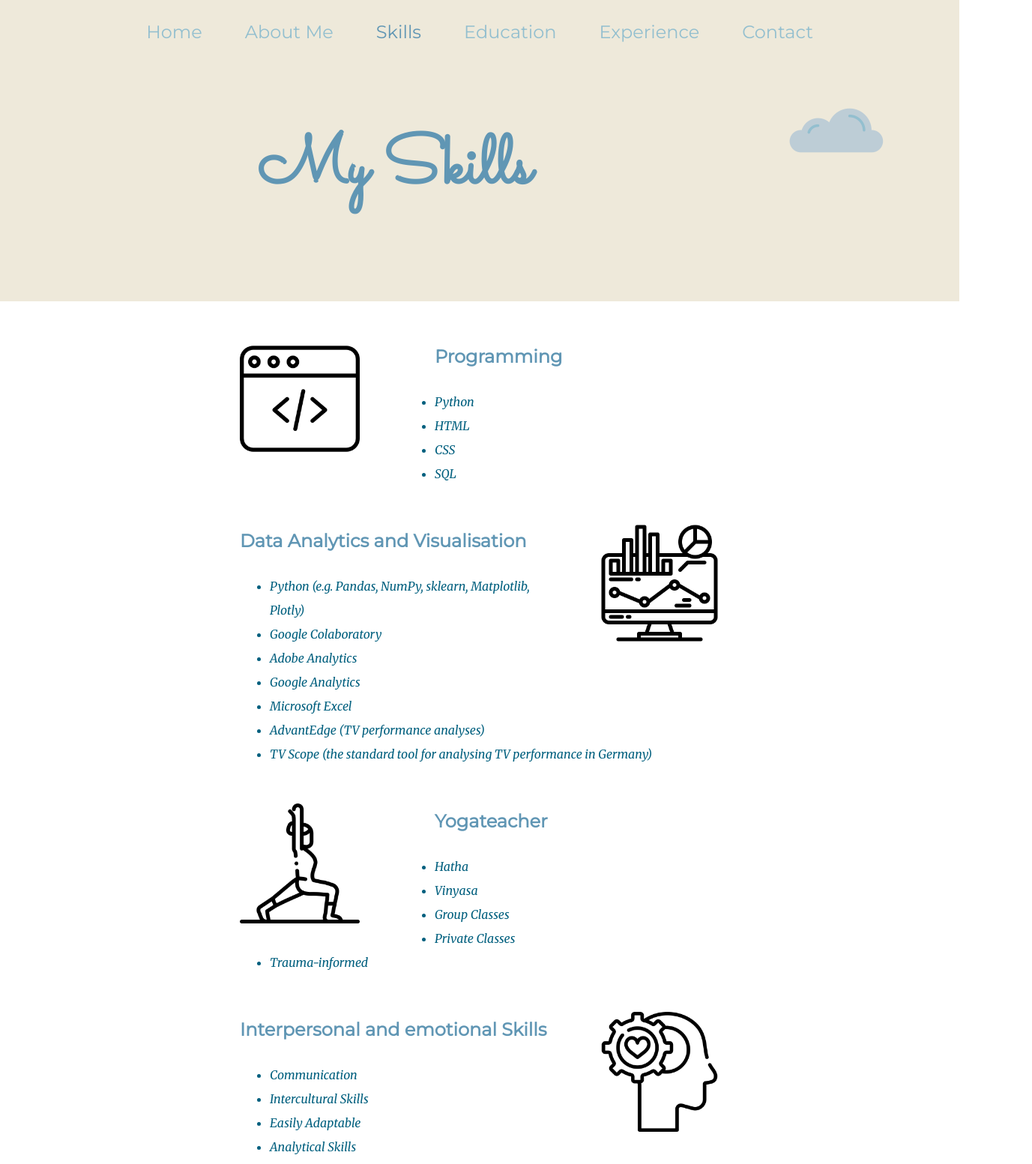
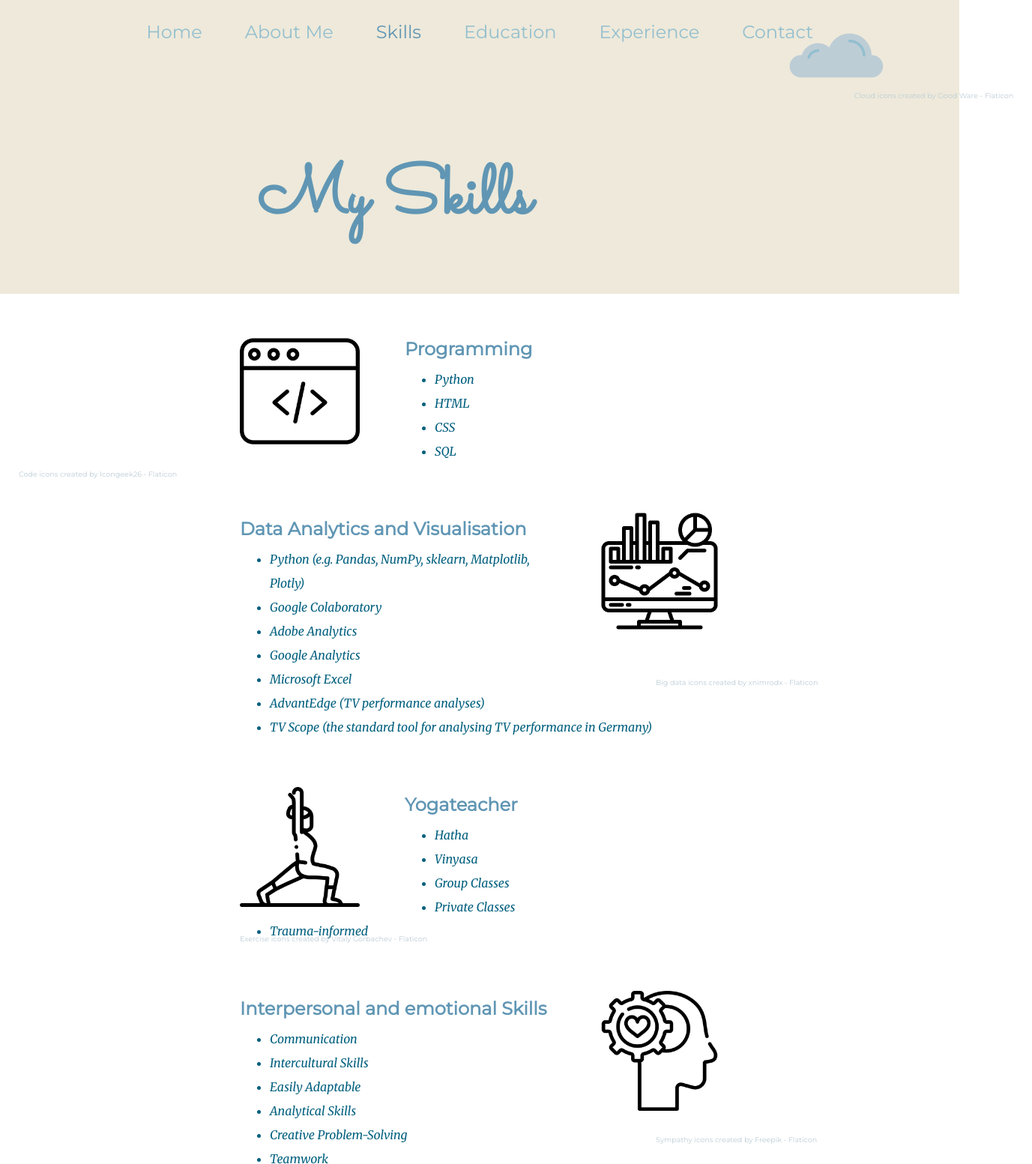
Before and after one commit to lauraporsch/ResumeWebsite, a plain HTML site: page skills.html in a window 1280 px wide. Shown: the top 1553 px of the page at 75% size, 1377 px wide, since content can reach past the window. Drawn offline with Linux system fonts and the light colour scheme.

Commit message:
added attributions to icons

```diff
--- a/css/styles.css
+++ b/css/styles.css
@@ -8,7 +8,7 @@ body{
 
 a{
   color: #93BFCF;
-  font-family: "Montserrat", cursive;
+  font-family: "Montserrat", sans-serif;
   font-size: 0.75em;
   margin: 10px 25px;
   text-decoration: none;
@@ -28,15 +28,16 @@ h1 {
 
 h2 {
   color: #6096B4;
-  font-family: "Montserrat", cursive;
+  font-family: "Montserrat", sans-serif;
   font-size: 1.5rem;
   font-weight: bold;
   margin-top: 0;
+  margin-bottom:0;
 }
 
 h3 {
   color: #93BFCF;
-  font-family: "Montserrat", cursive;
+  font-family: "Montserrat", sans-serif;
   font-weight: lighter;
   font-size: 1.5rem;
   line-height: 0.5;
@@ -44,7 +45,7 @@ h3 {
 
 h4 {
   color: #93BFCF;
-  font-family: "Montserrat", cursive;
+  font-family: "Montserrat", sans-serif;
   font-weight: lighter;
   font-size: 1.0rem;
   line-height: 0.5;
@@ -66,8 +67,17 @@ p{
   width: 60%;
 }
 
+ul{
+  margin-top: 0;
+  margin-bottom: 0;
+}
+
 
 /* top section */
+.image-container{
+  position: relative;
+  text-align: center;
+}
 .greeting{
   margin: 0 auto  50px auto;
   position: relative;
@@ -87,12 +97,14 @@ p{
 .top-cloud{
   float: right;
   margin-right: 100px;
+  position: relative;
+  bottom: 100px;
   width: 10%
 }
 .top-container{
   background-color: #EEE9DA;
   padding-top: 20px;
-  padding-bottom: 110px;
+  padding-bottom: 60px;
 }
 .topnav{
   background-color: #EEE9DA;
@@ -121,6 +133,33 @@ p{
 .footer-link{
   margin-left: 100px;
 }
+.attribution{
+  color: #BDCDD6;
+  font-family: "Montserrat", sans-serif;
+  font-size: 0.6rem;
+}
+.attribution-divider-cloud{
+  position: relative;
+  right: 680px;
+  bottom: 20px;
+}
+
+.attribution-mountain{
+  position: absolute;
+  left: 110px;
+  top: 390px;
+}
+.attribution-top-cloud{
+  position: relative;
+  bottom: 10px;
+  left: 720px;
+}
+.attribution-top-cloud-index{
+  position: relative;
+  left: 750px;
+  top: 5px;
+}
+
 
 /* about me section */
 .profile-picture{
@@ -150,6 +189,7 @@ p{
 }
 .middle-container{
   text-align: left;
+  margin-top: 50px;
 }
 
 /* contact section */
@@ -187,7 +227,30 @@ p{
 }
 
 /* skills */
-
+.attribution-icon-code{
+  position: relative;
+  right: 320px;
+  bottom: 25px;
+}
+.attribution-icon-data{
+  position: relative;
+  left: 530px;
+  bottom: 115px;
+}
+.attribution-icon-interpersonal{
+  position: relative;
+  left: 530px;
+  bottom: 145px;
+}
+.attribution-icon-yoga{
+  position: relative;
+  bottom: 45px;
+  right: 25px;
+}
+.heading-right{
+  position: relative;
+  right: 40px;
+}
 .skill-icon-right{
   float: right;
   margin-bottom: 10px;
@@ -196,12 +259,11 @@ p{
 }
 .skill-icon-left{
   float: left;
-  margin-bottom: 10px;
   margin-right: 100px;
   width: 25%;
 }
 .skill-row{
-  margin: 50px auto  50px auto;
+  margin: 0px auto  0px auto;
   line-height: 2;
   width: 50%;
 }
--- a/skills.html
+++ b/skills.html
@@ -21,21 +21,29 @@
         <a href="experience.html">Experience</a>
         <a href="index.html#contact">Contact</a>
       </div>
+      <div class="heading">
         <img class="top-cloud" src="images/cloud.png" alt="cloud-img">
+        <span class="attribution-top-cloud">
+            <a href="https://www.flaticon.com/free-icons/cloud" title="cloud icons" class="attribution">Cloud icons created by Good Ware - Flaticon</a>
+        </span>
         <h1>My Skills</h1>
+      </div>
     </div>
 
     <div class="middle-container">
 
       <div class="skill-row">
         <img class="skill-icon-left" src="images/web-programming.png" alt="icon programming">
-        <h2>Programming</h2>
+        <h2 class="heading-right">Programming</h2>
         <ul class="small-text">
           <li> Python </li>
           <li> HTML </li>
           <li> CSS </li>
           <li> SQL </li>
         </ul>
+        <span class="attribution-icon-code">
+          <a href="https://www.flaticon.com/free-icons/code" title="code icons" class="attribution">Code icons created by Icongeek26 - Flaticon</a>
+        </span>
       </div>
 
       <div class="skill-row">
@@ -50,11 +58,14 @@
             <li> AdvantEdge (TV performance analyses) </li>
             <li> TV Scope (the standard tool for analysing TV performance in Germany) </li>
           </ul>
+          <span class="attribution-icon-data">
+            <a href="https://www.flaticon.com/free-icons/big-data" title="big data icons" class="attribution">Big data icons created by xnimrodx - Flaticon</a>
+          </span>
       </div>
 
       <div class="skill-row">
         <img class="skill-icon-left" src="images/yoga.png" alt="icon yoga">
-        <h2>Yogateacher</h2>
+        <h2 class="heading-right">Yogateacher</h2>
         <ul class="small-text">
           <li> Hatha </li>
           <li> Vinyasa</li>
@@ -62,6 +73,9 @@
           <li> Private Classes </li>
           <li> Trauma-informed </li>
         </ul>
+        <span class="attribution-icon-yoga">
+          <a href="https://www.flaticon.com/free-icons/exercise" title="exercise icons" class="attribution">Exercise icons created by Vitaly Gorbachev - Flaticon</a>
+        </span>
       </div>
 
       <div class="skill-row">
@@ -77,6 +91,9 @@
             <li> Social and Professional Responsibility </li>
             <li> Curiosity </li>
           </ul>
+          <span class="attribution-icon-interpersonal">
+            <a href="https://www.flaticon.com/free-icons/sympathy" title="sympathy icons" class="attribution">Sympathy icons created by Freepik - Flaticon</a>
+          </span>
       </div>
     </div>
 
```
Also changed, not shown: education.html (+7 -2 lines), experience.html (+7 -2 lines), index.html (+13 -2 lines). Lines whose indentation alone changed are shown as unchanged.
